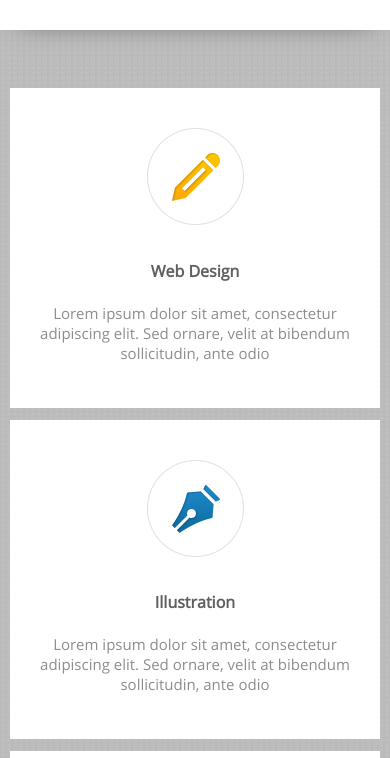
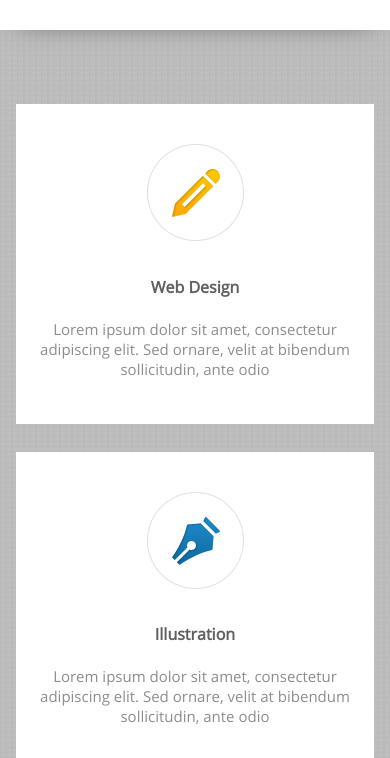
Before and after one commit to prac01/DStudio, a plain HTML site: page index.html in a window 390 px wide. Shown: the part 484-1242 px from the top of the page. Drawn offline with nearby package versions, Linux system fonts and the light colour scheme; a web font is replaced by a local one.

Commit message:
Add files via upload

```diff
--- a/css/style.css
+++ b/css/style.css
@@ -18,6 +18,8 @@ a, img {
     outline:none;
 	text-decoration: none;
 }
+ul{margin:0; padding:0;}
+
 
 img {
 	user-drag: none;
@@ -37,8 +39,6 @@ img {
 
 
 /*******AVAILABLE FONTS [OPTIONAL ONLY]******/
-
-
 @font-face{
 	font-family: hamed;
 	src: url(fonts/OpenSans-Light.ttf);
@@ -57,12 +57,7 @@ img {
 	font-family: hamedBlack;
 	src:url("../fonts/OpenSans-Bold.ttf");
 }
-
-
-
-
-/*******AVAILABLE FONTS******/
-
+/*************/
 
 header {
 	height: 130px;
@@ -319,7 +314,7 @@ background: linear-gradient(#fafafa, #e5e5e5);
 	margin: 0 auto;
 	padding-top: 230px;
 	padding-bottom: 75px;
-
+	text-align:center;
 }
 
 .catIcon {
@@ -328,23 +323,32 @@ background: linear-gradient(#fafafa, #e5e5e5);
 	padding-bottom: 8px;
 }
 
-
-.category ul {
-
+.category ul.wrapCategory {
+	display: grid;
+	grid-template-columns:1fr 1fr 1fr 1fr;
+	grid-gap:1em;
+	padding:1em;
 }
-.category ul li {
+.category ul.wrapCategory li {
 	list-style-type: none;
 	background-color: #fff;
-	float: left;
-	max-width: 21%;
 	color:#929292;
 	text-align: center;
-	margin-left: 8px;
-	margin-right: 8px;
+	grid-gap: 1em;
 	margin-bottom: 12px;
 	padding: 10px 10px 30px 10px;
+	transition: all 1s ease;
+	-webkit-transition: all .6s ease;
+}
+.category ul.wrapCategory li:hover {
 
+	transform: translateY(-6px);
+	-webkit-transform: translateY(-6px);
+	-webkit-box-shadow: 0px 0px 23px -5px rgba(0,0,0,0.75);
+	-moz-box-shadow: 0px 0px 23px -5px rgba(0,0,0,0.75);
+	box-shadow: 0px 0px 23px -5px rgba(0,0,0,0.75);
 }
+
 
 .category p {
 	font-size: 15px;
@@ -403,6 +407,8 @@ background: linear-gradient(#fafafa, #e5e5e5);
 }
 .imgThumb:hover {
 	border: 6px solid #f6a644;
+	transition: all 1s ease;
+	-webkit-transition: all 1s ease;
 }
 .folioClear{
 	clear: both;
@@ -559,24 +565,16 @@ background: linear-gradient(#fafafa, #e5e5e5);
 		color: #770051;
 	}
 
-/************FOOTER************/
-
-
-
-
-
-
 /*********TABLET*********/
 @media screen and (max-width: 600px){
 	.featured {		/**absolute **/
 	position: relative;
+	}
+
 
 }
 
 
-}
-
-/*************************/
 
 /*****************MEDIA SCREEN MEDIUM PHONE********************************/
 
@@ -595,45 +593,16 @@ background: linear-gradient(#fafafa, #e5e5e5);
 		margin-top: auto;
 		margin-bottom: auto;
 	}
-
-
-
-
-
 	.socialSec{
 		margin-right: 28px;
 
 
 	}
 
-
-
-
 }
 
 
 
-
-
-
-
-/*/********************************************************************/
-@media screen and (max-width: 1000px) and (min-width: 651px){
-.category ul{
-
-
-}
-
-.category ul li {
-	max-width: 42%;
-	margin: 8px;
-}
-
-
-
-
-
-}
 
 /********************/
 @media screen and (max-width: 760px) and (min-width: 650px){
@@ -670,8 +639,6 @@ background: linear-gradient(#fafafa, #e5e5e5);
 
 }
 /********************/
-
-/*****/
 @media screen and (max-width: 660px)  {
 
 	.rightHeader {
@@ -738,9 +705,6 @@ background: linear-gradient(#fafafa, #e5e5e5);
 	color: #fff;
 
 }
-
-
-
 	.navIcon {
 		display: inline-block;
 		float: left;
@@ -772,24 +736,26 @@ background: linear-gradient(#fafafa, #e5e5e5);
 	padding-top: 20px;
 
 }
-.category ul{
-	margin: 0;
-	padding: 0;
-}
-.category ul li {
-	max-width: 600px;
-	text-align: left;
-	margin-left: 10px;
-	margin-right: 10px;
+
+.category ul.wrapCategory {
+	grid-template-columns: 1fr;
+	box-sizing: border-box;
+	align-content: center;
+	align-items: center;
 }
 
+.category ul.wrapCategory > li {
+
+	text-align: left;
+	align-content: center;
+	align-items: center;
+}
 
 
 	.catIcon {
 		margin-right: 20px;
 		margin-left: 8px;
 		float: left;
-
 	}
 
 
@@ -811,12 +777,6 @@ background: linear-gradient(#fafafa, #e5e5e5);
 	padding-left:30px;
 		max-width: 90%;
 
-	}
-
-
-	.folioContent {
-
-		/*max-width: 600px;*/
 	}
 
 	header {
@@ -876,8 +836,7 @@ background: linear-gradient(#fafafa, #e5e5e5);
 	padding-top: 20px;
 
 }
-.category ul li{
-
+.category ul.wrapCategory > li {
 	text-align: center;
 }
 
--- a/index.html
+++ b/index.html
@@ -5,6 +5,7 @@
     <meta name="viewport" content="width=device-width, initial-scale=1.0">
 	<title>DesignStudio</title>
 	<link rel="stylesheet" href="css/style.css">
+	<link rel="stylesheet" href="https://unpkg.com/aos@next/dist/aos.css" />
 	<script type="text/javascript" src="js/jquery.min.js"></script>
 	<!-- <script type="text/javascript" src="js/script.js"></script> -->
 
@@ -52,7 +53,7 @@
 
 <!--BILLBOARD-->
 	<div class="banner">
-		<div class="banner-items">
+		<div class="banner-items" data-aos="fade-up">
 			<img src="img/items.png">
 		</div>
 	</div>
@@ -66,7 +67,7 @@
 			<p>Lorem ipsum dolor sit amet, consectetur adipiscing elit. Nulla dignissim a nisl tempor vulputate. consectetur mattis cursus. Sed a nulla non elit pharetra lacinia. Curabitur venenatis leo ipsum, vestibulum tortor ultrices et. Pellentesque tincidunt metus in felis auctor viverra.</p>
 		</div>
 		<div class="category">
-			<ul>
+			<ul class="wrapCategory" data-aos="fade-down">
 				<li><img class="catIcon" src="img/featured/webdesign.png"/><h4>Web Design</h4><p>Lorem ipsum dolor sit amet, consectetur adipiscing elit. Sed ornare, velit at bibendum sollicitudin, ante odio</p></li>
 
 				<li><img class="catIcon" src="img/featured/illustration.png"/><h4>Illustration</h4><p> Lorem ipsum dolor sit amet, consectetur adipiscing elit. Sed ornare, velit at bibendum sollicitudin, ante odio</p></li>
@@ -144,13 +145,14 @@
 				</div>
 			<div class="clearFix"></div>
 		</div>
-
 	</div>
-
 
 <footer>
 	<div class="veryFooter">Copyright 2013 <strong>DesignStudio</strong> </div>
 </footer>
-
+<script src="https://unpkg.com/aos@next/dist/aos.js"></script>
+<script>
+    AOS.init();
+</script>
 </body>
 </html>
```
